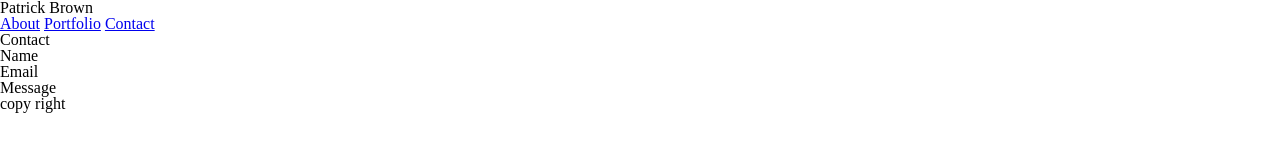
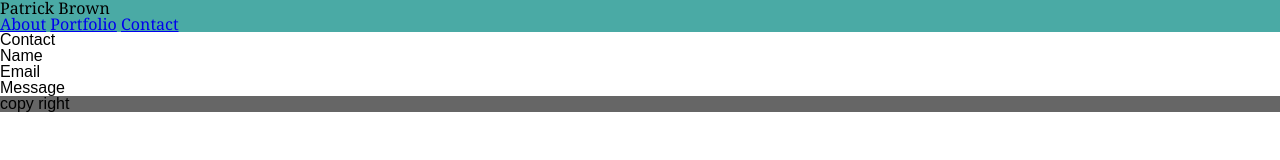
Before and after one commit to ptrckbrown94/First-Portfolio, a plain HTML site: page contact.html in a window 1280 px wide. Drawn offline with nearby package versions, Linux system fonts and the light colour scheme.

Commit message:
linked style sheets correctly

```diff
--- a/contact.html
+++ b/contact.html
@@ -6,9 +6,7 @@
     <meta http-equiv="X-UA-Compatible" content="ie=edge">
     <title>Portfolio</title>
     <link rel="stylesheet" type="text/css" href="https://cdnjs.cloudflare.com/ajax/libs/meyer-reset/2.0/reset.css">
-    <style>
-
-    </style>
+    <link rel="stylesheet" type="text/css" href="./assets/css/style.css">
 </head>
 <body>
      <header>
@@ -17,7 +15,7 @@
             <a href="portfolio.html">Portfolio</a>
             <a href="contact.html">Contact</a>
         </header>
-    <H1>Contact</H1>
+    <H2>Contact</H2>
     <ol>Name</ol>
     <ol>Email</ol>
     <ol>Message</ol>
```
Also changed, not shown: index.html (+1 -3 lines), portfolio.html (+2 -1 lines).
